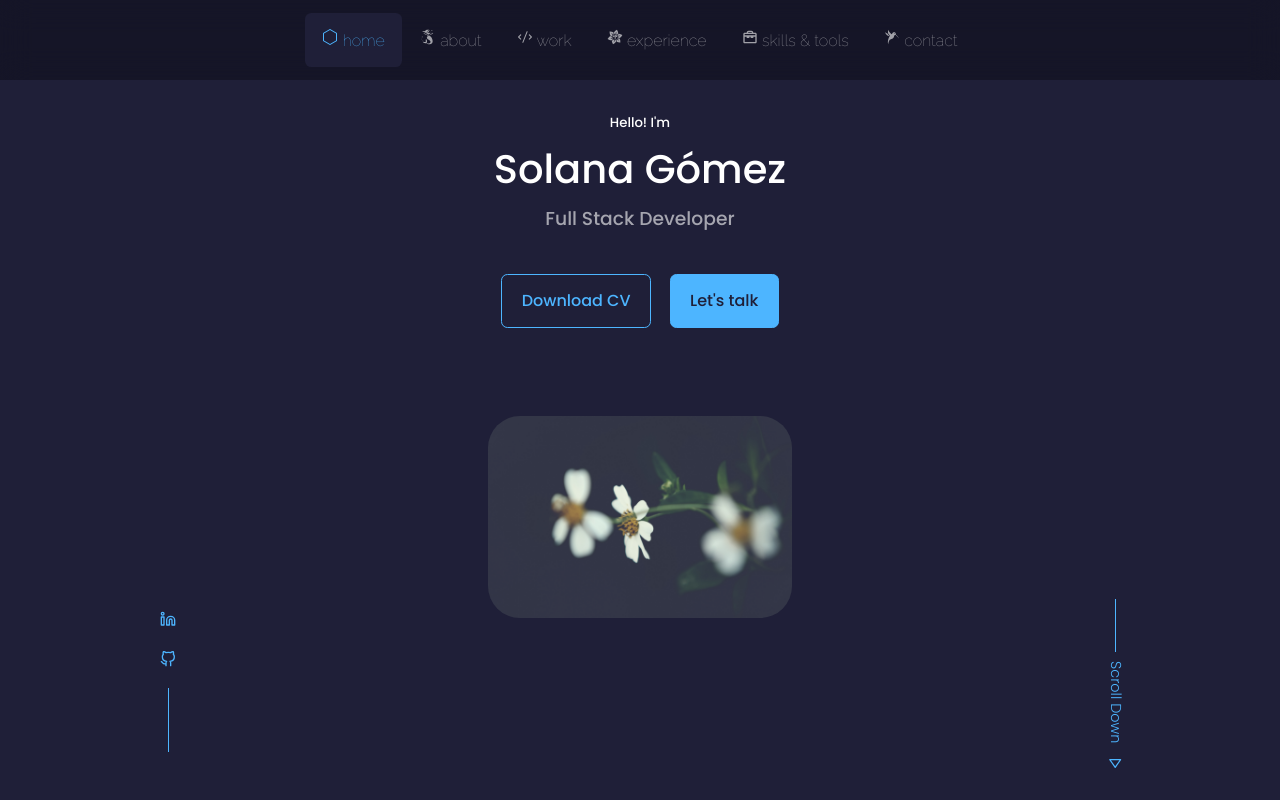
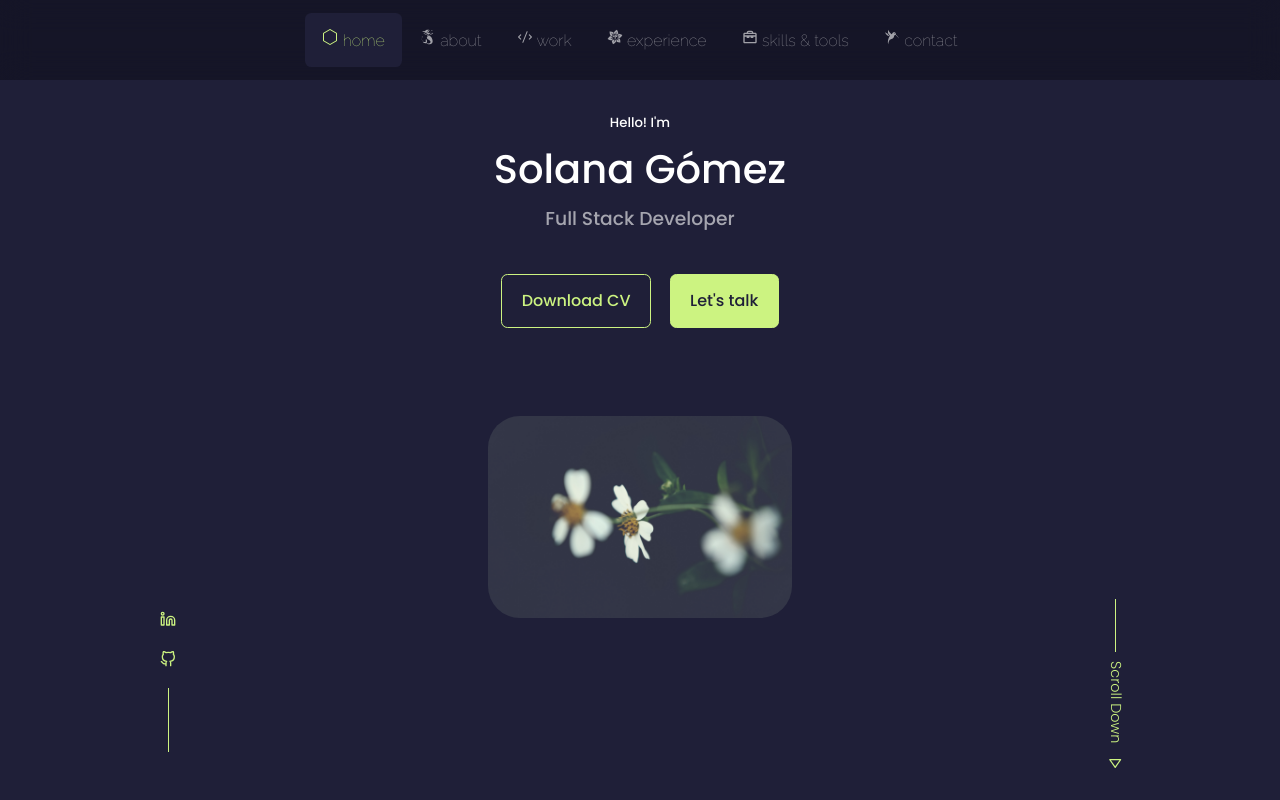
Before and after one commit to SolanaG/sol-portfolio-fullstack, a React (Create React App) app: page / in a window 1280 px wide. Shown: the top 800 px of the page. Built offline with nearby package versions, Linux system fonts and the light colour scheme.

Commit message:
color-primary-change

```diff
--- a/src/index.css
+++ b/src/index.css
@@ -13,8 +13,10 @@
 :root {
   --color-bg: #1f1f38;
   --color-bg-variant: #2c2c42;
-  --color-primary: #4db5ff;
-  --color-primary-variant: rgba(77, 181, 255, 0.4);
+  /* --color-primary: #4db5ff; */
+  --color-primary: #ccf381;
+  /* --color-primary-variant: rgba(77, 181, 255, 0.4); */
+  --color-primary-variant: rgba(183, 247, 82, 0.4);
   --color-white: #fff;
   --color-light: rgba(255, 255, 255, 0.6);
 
```
